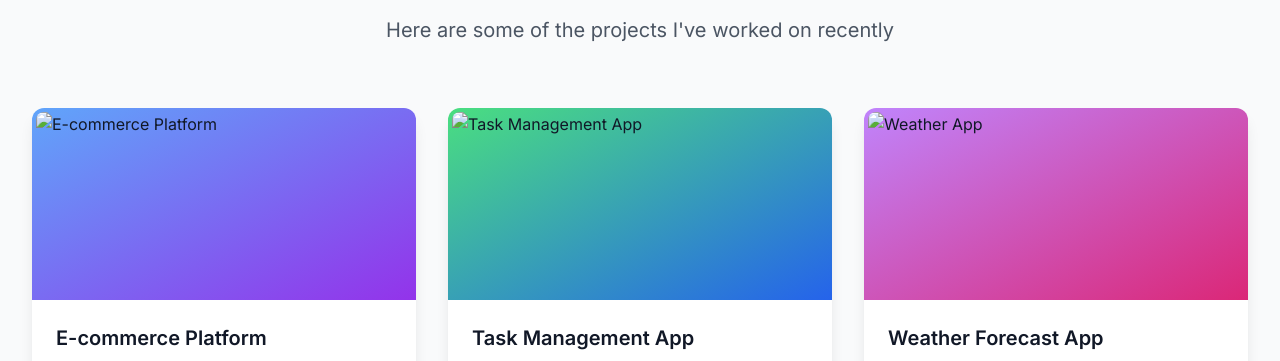
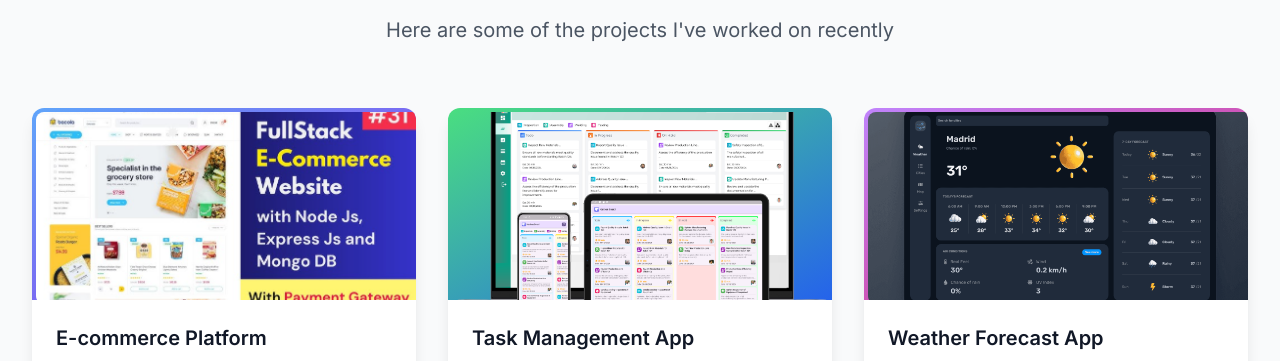
Before and after one commit to RothSoYuTh/Portfolio_Of_Mine, a plain HTML site: page index.html in a window 1280 px wide. Shown: the part 2236-2597 px from the top of the page. Drawn offline with nearby package versions, Linux system fonts and the light colour scheme.

Commit message:
upload image

```diff
--- a/index.html
+++ b/index.html
@@ -412,7 +412,7 @@
             <div class="grid md:grid-cols-2 lg:grid-cols-3 gap-8">
                 <div data-aos="fade-up" data-aos-delay="100" class="project-card bg-white dark:bg-dark-card rounded-xl shadow-lg overflow-hidden">
                     <div class="h-48 bg-gradient-to-br from-blue-400 to-purple-600 relative overflow-hidden">
-                        <img src="/week3/EcommerceWeb.png"
+                        <img src="EcommerceWeb.png"
                              alt="E-commerce Platform"
                              class="w-full h-full object-cover m-1 rounded-lg">
                     </div>
@@ -439,7 +439,7 @@
 
                 <div data-aos="fade-up" data-aos-delay="200" class="project-card bg-white dark:bg-dark-card rounded-xl shadow-lg overflow-hidden">
                     <div class="h-48 bg-gradient-to-br from-green-400 to-blue-600 relative overflow-hidden">
-                        <img src="week5/TaskManagementApp.png"
+                        <img src="TaskManagementApp.png"
                              alt="Task Management App"
                              class="w-full h-full object-cover m-1 rounded-lg">
                     </div>
@@ -466,7 +466,7 @@
 
                 <div data-aos="fade-up" data-aos-delay="300" class="project-card bg-white dark:bg-dark-card rounded-xl shadow-lg overflow-hidden">
                     <div class="h-48 bg-gradient-to-br from-purple-400 to-pink-600 relative overflow-hidden">
-                        <img src="week5/wheaterforcast.png"
+                        <img src="wheaterforcast.png"
                              alt="Weather App"
                              class="w-full h-full object-cover m-1 rounded-lg">
                     </div>
```
Also changed, not shown: EcommerceWeb.png (added), TaskManagementApp.png (added), wheaterforcast.png (added).
